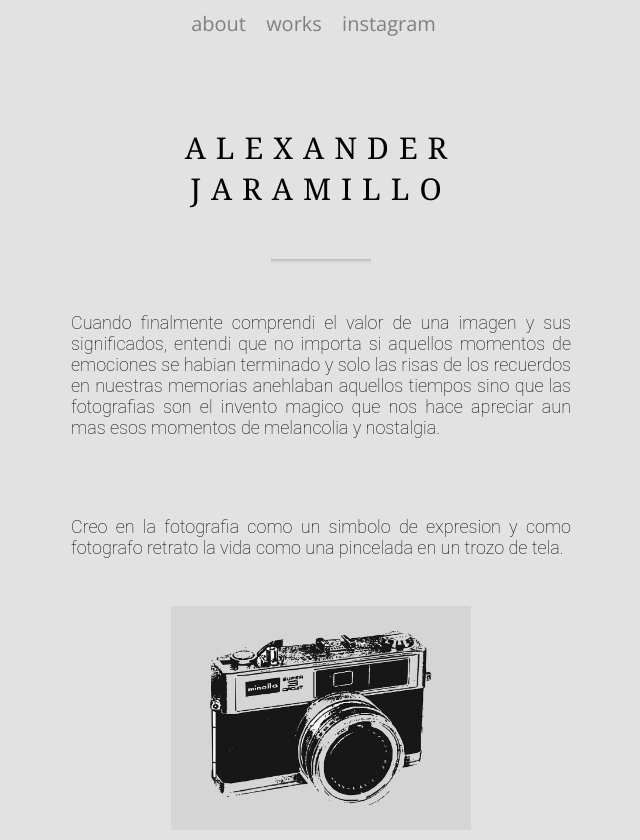
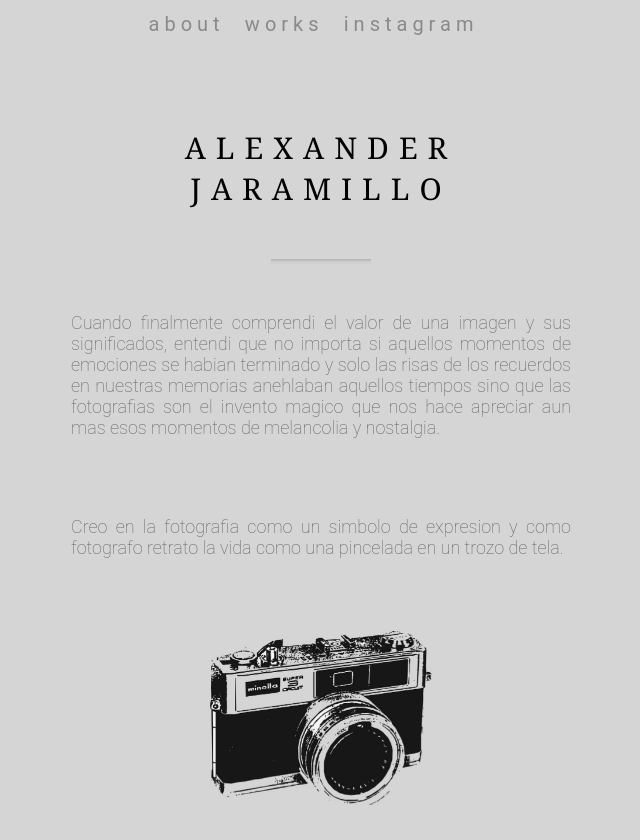
Before and after one commit to ioni-dev/Alexander-Gallery, a PHP site: page /about.html in a window 1280 px wide. Shown: the whole page, without its empty margins (319-959 px from the left). Run offline with PHP 8.4, Linux system fonts and the light colour scheme; some libraries are stand-ins or nearby versions.

Commit message:
New animations, more styling, small changes in Javascript.

```diff
--- a/about-style.css
+++ b/about-style.css
@@ -2,7 +2,7 @@ html{
     box-sizing: border-box;
 }
 body{
-    background: #E2E2E2;
+    background: #D5D5D5;
     margin: 10px auto;
     position: relative;
 }
@@ -23,16 +23,16 @@ body{
     text-decoration-line: none;
     justify-self: center;
     align-self: center;
-    font-family: 'roboto';
-    font-weight: lighter;
-
-    font-size: 25px;
     margin-bottom: 40px;
 }
 .options .opt{
     padding-right: 15px;
     text-decoration: none;
-    color: grey;
+    color: rgb(138, 138, 138);
+    border-color: black;
+    font-family: 'roboto';
+    font-size: 20px;
+    letter-spacing: 5px;
 }
 .title{
     font-size: 30px;
@@ -55,9 +55,9 @@ section .p{
     justify-content: center;
     align-items: center;
     font-family: 'roboto';
-    font-weight: lighter;
     text-align: justify;
     font-size: 18px;
+    color: #636060;
 }
 img{
     width: 300px;
--- a/about.html
+++ b/about.html
@@ -5,33 +5,38 @@
     <meta http-equiv="X-UA-Compatible" content="ie=edge">
     <link rel="stylesheet" type="text/css" href="about-style.css">
     <link href="https://fonts.googleapis.com/css?family=Open+Sans" rel="stylesheet">
-
+    <link href="https://fonts.googleapis.com/css?family=Open+Sans" rel="stylesheet">
+    <link rel="shortcut icon" href="/favicon.ico" type="image/x-icon">
+    <link rel="icon" href="photos/favicon.ico" type="image/x-icon">
+    <link rel="stylesheet" href="https://cdn.jsdelivr.net/npm/animate.css@3.5.2/animate.min.css">
+    <!-- or -->
+    <link rel="stylesheet"  href="https://cdnjs.cloudflare.com/ajax/libs/animate.css/3.5.2/animate.min.css">
     <title>About Alexander</title>
 </head>
-<body class="body animated fadeIn">
-    <header class="head animated fadeIn">
+<body>
+    <header class="head animated fadeInDown">
 
         <div class="options">
             <a href="#" class="opt">about</a>
             <a href="index.html" class="opt">works</a>
-            <a href="#" class="opt">instagram</a>
+            <a href="https://www.instagram.com/leexandr" class="opt">instagram</a>
         </div>
     </header>
     <section>
-        <p class="title animated fadeIn">ALEXANDER<br> JARAMILLO</p>
+        <p class="title animated fadeInDown">ALEXANDER<br> JARAMILLO</p>
         <hr>
-        <p class="p animate fadeIn">
+        <p class="p animated fadeIn delay-5s">
             Cuando finalmente comprendi el valor de una imagen y sus significados,
             entendi que no importa si aquellos momentos de emociones se habian terminado
             y solo las risas de los recuerdos en nuestras memorias anehlaban aquellos tiempos
             sino que las fotografias son el invento magico que nos hace apreciar aun mas
             esos momentos de melancolia y nostalgia.
         </p>
-        <p class="p animate fadeIn">
+        <p class="p animated fadeIn">
             Creo en la fotografia como un simbolo de expresion y como fotografo retrato la vida
             como una pincelada en un trozo de tela.
         </p>
     </section>
-    <img src="camera.jpg">
+    <img class="animated fadeIn" src="camera.jpg">
 </body>
 </html>
--- a/script.js
+++ b/script.js
@@ -4,15 +4,14 @@ document.getElementById("button-div").addEventListener("click", function (e) {
   let gal1 = document.getElementById("ga");
   let gal2 = document.getElementById("gallery2");
   let gal3 = document.getElementById("gallery3");
-  let gal4 = document.querySelector(".floating-gallery");
 
   if( target.id == '1' ){
       if( gal1.className == "z" ){
         gal3.classList.add("hidden");
+        gal2.classList.add("hidden");
        }else{
         gal1.className = "z";
-        gal2.classList.add("hidden");
-        gal3.classList.add("hidden");
+
       }
   }else if(target.id == '2'){
     if(gal2.className == "z"){
```
Also changed, not shown: index.html (+6 -2 lines), style.css (+14 -21 lines).
